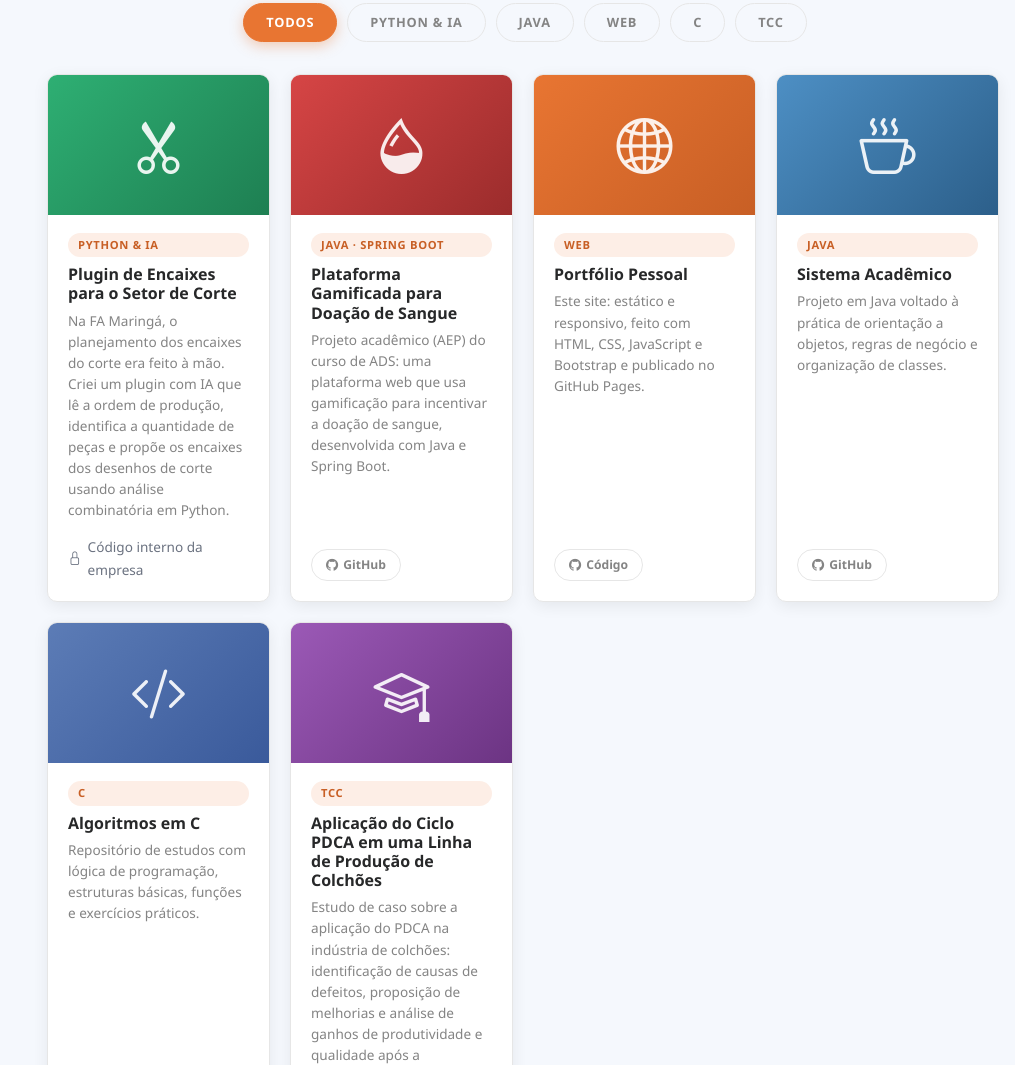
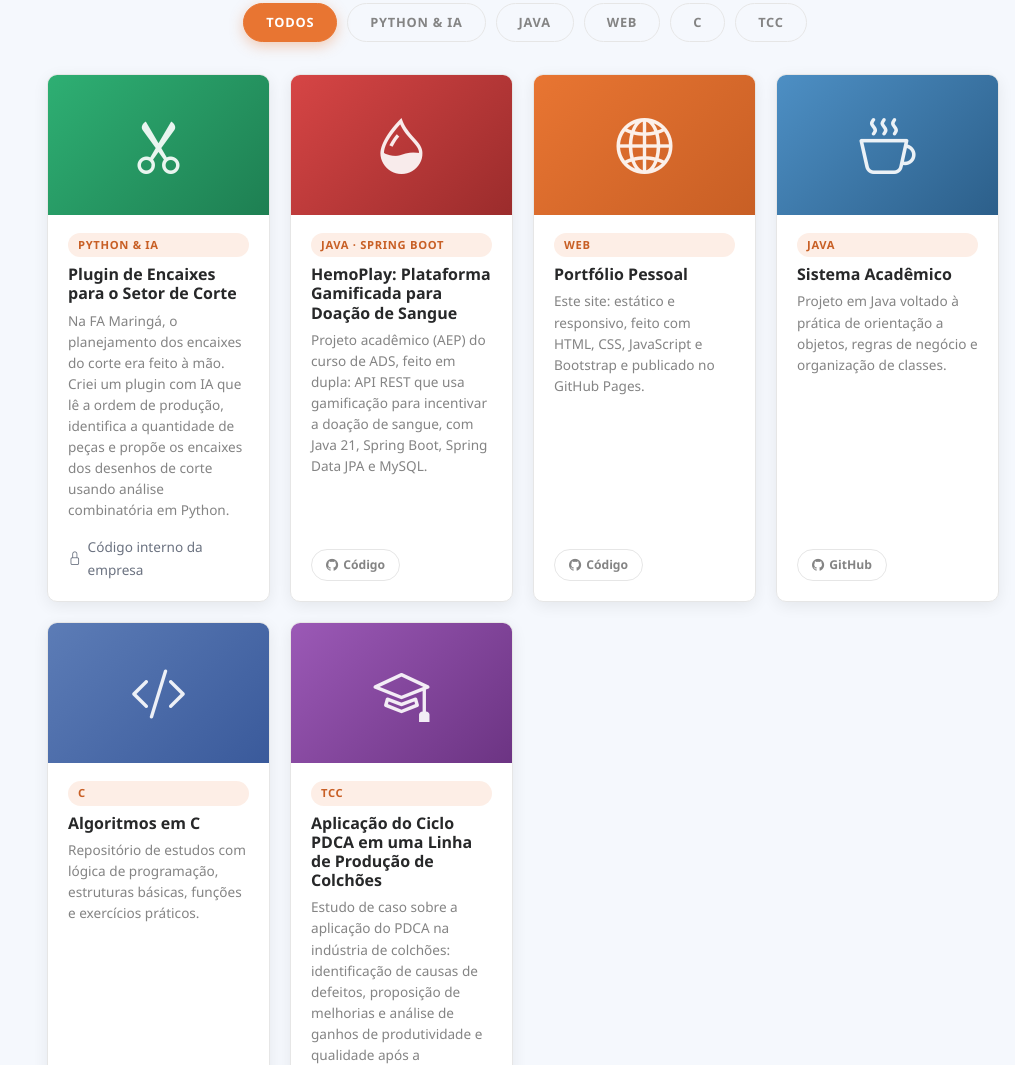
Before and after one commit to JMarcosPD/JMarcosPD.github.io, a plain HTML site: page index.html in a window 1280 px wide. Shown: the part 3667-4732 px from the top of the page, without its empty margins (265-1280 px from the left). Drawn offline with nearby package versions, Linux system fonts and the light colour scheme; a script that the page names is missing.

Commit message:
Liga o card do HemoPlay ao repositório da AEP
Co-Authored-By: Claude Opus 5.5 <noreply@anthropic.com>
Claude-Session: https://claude.ai/code/session_0162APWJpan9i3bJU9jPEjdR

```diff
--- a/index.html
+++ b/index.html
@@ -537,10 +537,10 @@
               <div class="portfolio-header ph-blood"><i class="bi bi-droplet-half"></i></div>
               <div class="portfolio-info">
                 <span class="portfolio-tag">Java · Spring Boot</span>
-                <h4>Plataforma Gamificada para Doação de Sangue</h4>
-                <p>Projeto acadêmico (AEP) do curso de ADS: uma plataforma web que usa gamificação para incentivar a doação de sangue, desenvolvida com Java e Spring Boot.</p>
+                <h4>HemoPlay: Plataforma Gamificada para Doação de Sangue</h4>
+                <p>Projeto acadêmico (AEP) do curso de ADS, feito em dupla: API REST que usa gamificação para incentivar a doação de sangue, com Java 21, Spring Boot, Spring Data JPA e MySQL.</p>
                 <div class="portfolio-links">
-                  <a href="https://github.com/JMarcosPD" target="_blank" rel="noopener noreferrer"><i class="bi bi-github"></i> GitHub</a>
+                  <a href="https://github.com/Gu-Ichikawa/AEP-4-Semestre" target="_blank" rel="noopener noreferrer"><i class="bi bi-github"></i> Código</a>
                 </div>
               </div>
             </div>
```
